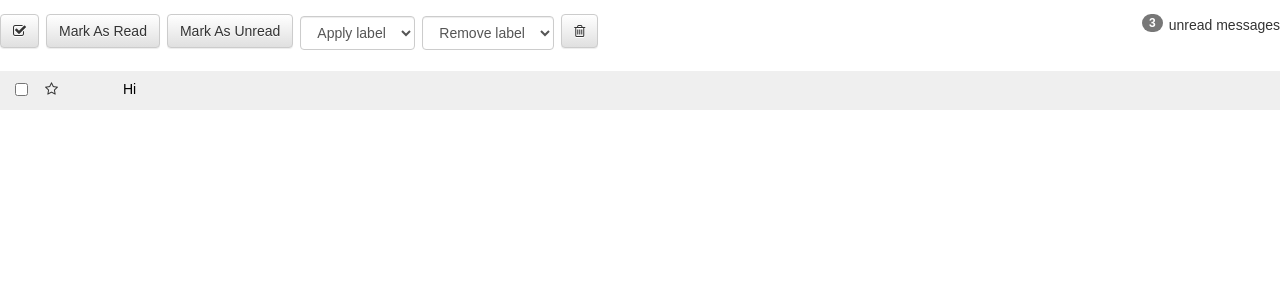
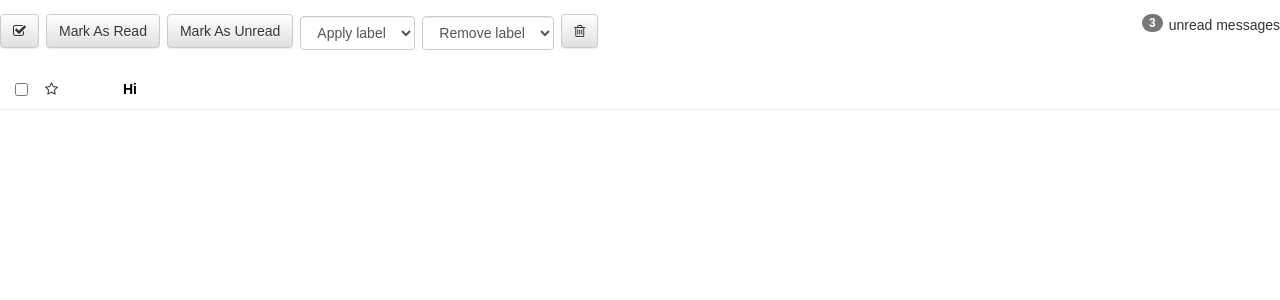
Before and after one commit to michellescripts/react-inbox, a React (Create React App) app: page / in a window 1280 px wide. Shown: the top 300 px of the page. Built offline with nearby package versions, Linux system fonts and the light colour scheme.

Commit message:
Apply read/unread class to message.

```diff
--- a/src/App.js
+++ b/src/App.js
@@ -13,7 +13,7 @@ class App extends Component {
             <Toolbar />
           </div>
         </div>
-        <Message text= "Hi"/>
+        <Message text='Hi' />
       </div>
     )
   }
--- a/src/Message.js
+++ b/src/Message.js
@@ -3,26 +3,30 @@ import PropTypes from 'prop-types'
 
 class Message extends Component {
   static propTypes = {
-    read: PropTypes.boolean,
-    selected: PropTypes.boolean,
-    starred: PropTypes.boolean,
+    read: PropTypes.bool,
+    selected: PropTypes.bool,
+    starred: PropTypes.bool,
     text: PropTypes.string.isRequired
   }
 
   render () {
+    let base = 'row message'
+    base += this.props.read === true
+      ? ' read'
+      : ' unread'
     return (
-      <div class="row message read">
-        <div class="col-xs-1">
-          <div class="row">
-            <div class="col-xs-2">
+      <div className={base}>
+        <div className="col-xs-1">
+          <div className="row">
+            <div className="col-xs-2">
               <input type="checkbox" />
             </div>
-            <div class="col-xs-2">
-              <i class="star fa fa-star-o"></i>
+            <div className="col-xs-2">
+              <i className="star fa fa-star-o"></i>
             </div>
           </div>
         </div>
-        <div class="col-xs-11">
+        <div className="col-xs-11">
           <a>
             {this.props.text}
           </a>
```
Also changed, not shown: 1 other file (tests, documents, lock files or other folders).
